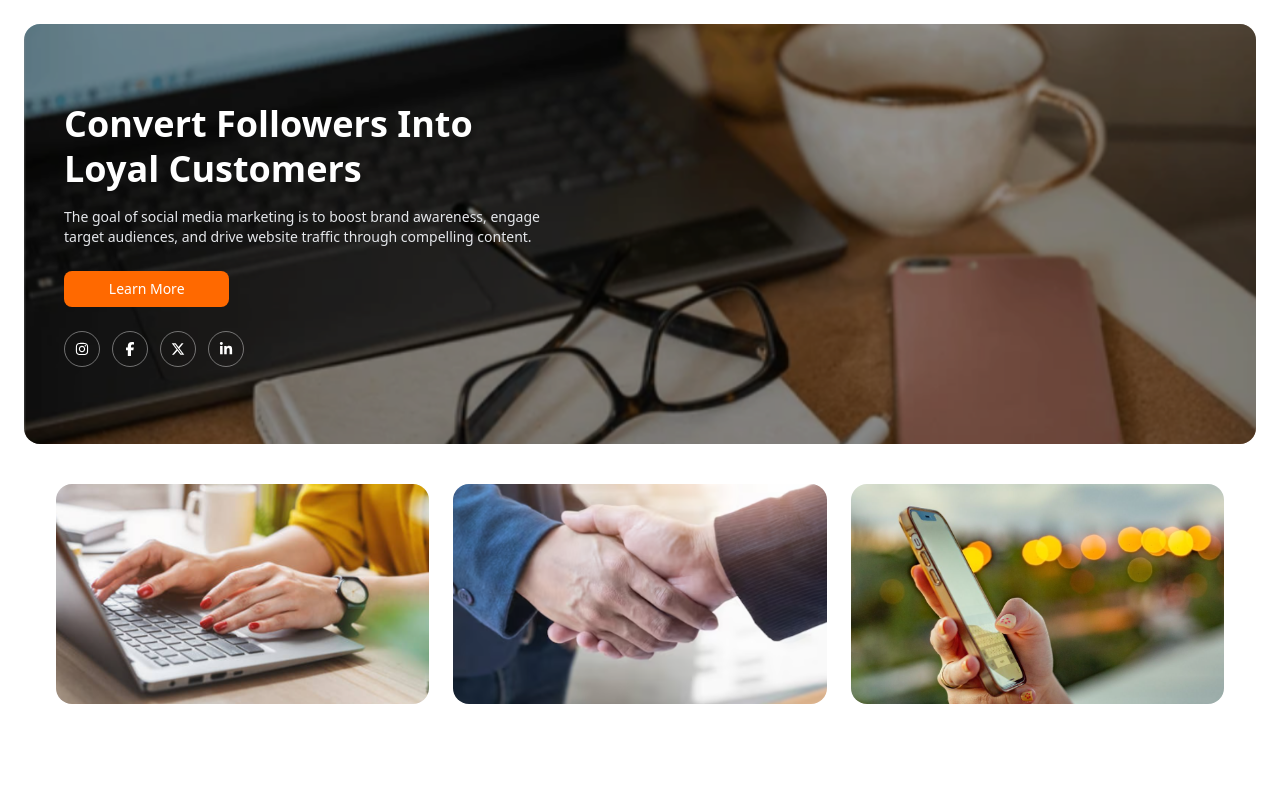
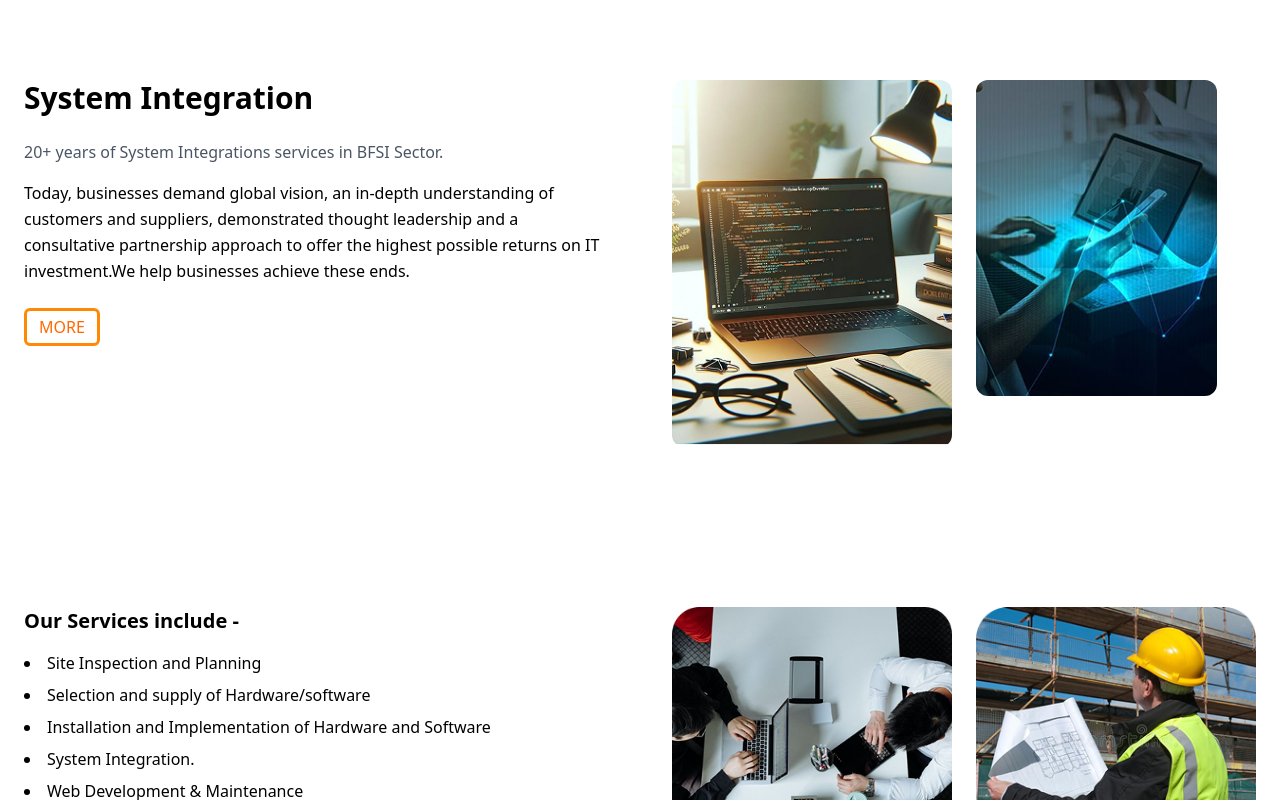
Before and after one commit to Vaibhav8075/PSAI-Project, a React (Vite) app: page / in a window 1280 px wide. Shown: the top 800 px of the page. Built offline with nearby package versions, Linux system fonts and the light colour scheme.

Commit message:
social done

```diff
--- a/src/App.jsx
+++ b/src/App.jsx
@@ -7,8 +7,8 @@ const App = () => {
   return (
     <div>
       {/* <Services /> */}
-      {/*<SystemIntegrate /> */}
-      <SocialMediaMarketing/>
+      <SystemIntegrate />
+      {/*<SocialMediaMarketing/> */}
 
     </div>
   );
```
